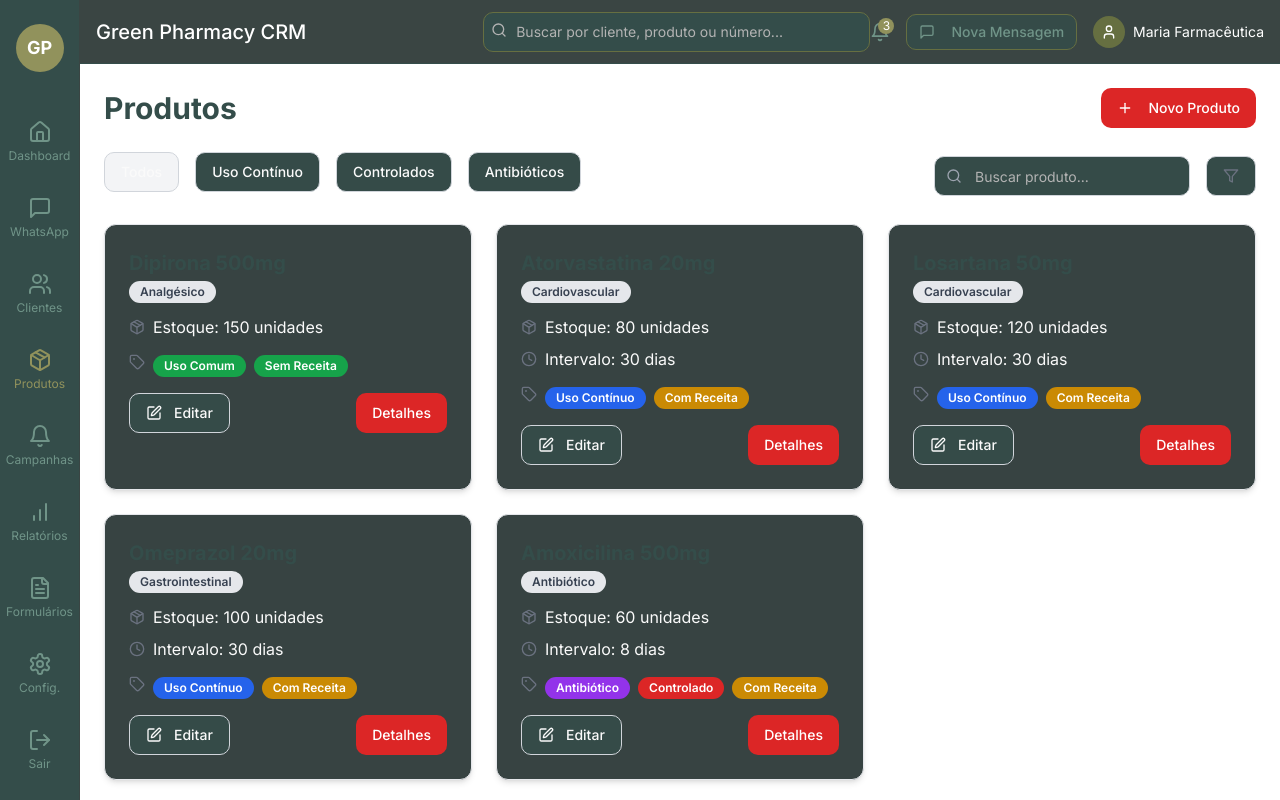
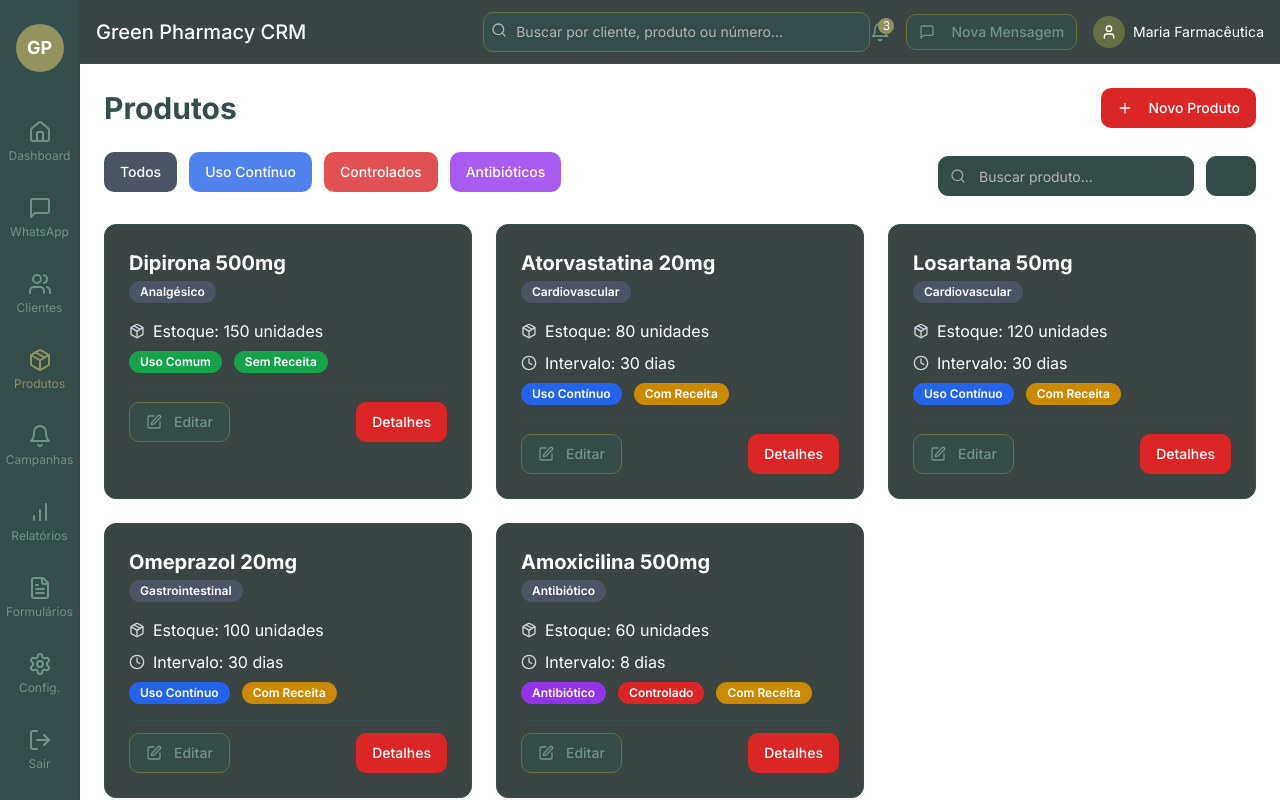
Before and after one commit to CostaMAyssa/Projeto_Saira, a React (Vite) app: page / in a window 1280 px wide. Both pictures are taken after a click on the element "Produtos". Built offline with nearby package versions, Linux system fonts and the light colour scheme.

Commit message:
Fix: Apply correct color to the component

```diff
--- a/src/components/products/ProductCard.tsx
+++ b/src/components/products/ProductCard.tsx
@@ -13,77 +13,65 @@ interface ProductCardProps {
 }
 
 const ProductCard = ({ product, onEdit, onViewDetails }: ProductCardProps) => {
-  const getProductBadges = (product: Product) => {
-    return (
-      <div className="flex flex-wrap gap-1 mt-2">
-        {product.tags.map((tag) => {
-          let className = "";
-          if (tag === "Uso Contínuo") {
-            className = "bg-blue-600 text-white";
-          } else if (tag === "Uso Comum") {
-            className = "bg-green-600 text-white";
-          } else if (tag === "Antibiótico") {
-            className = "bg-purple-600 text-white";
-          } else if (tag === "Controlado") {
-            className = "bg-red-600 text-white";
-          } else {
-            className = "bg-gray-600 text-white";
-          }
-
-          return (
-            <Badge key={tag} className={className + " mr-1"}>
-              {tag}
-            </Badge>
-          );
-        })}
-
-        {product.needsPrescription && (
-          <Badge className="bg-yellow-600 text-white">
-            Com Receita
-          </Badge>
-        )}
-
-        {!product.needsPrescription && (
-          <Badge className="bg-green-600 text-white">
-            Sem Receita
-          </Badge>
-        )}
-      </div>
-    );
+  const getTagBadgeClass = (tag: string) => {
+    if (tag === "Uso Contínuo") {
+      return "bg-blue-600 text-white";
+    } else if (tag === "Uso Comum") {
+      return "bg-green-600 text-white";
+    } else if (tag === "Antibiótico") {
+      return "bg-purple-600 text-white";
+    } else if (tag === "Controlado") {
+      return "bg-red-600 text-white";
+    } else {
+      return "bg-gray-600 text-white";
+    }
   };
 
   return (
-    <Card className="p-6 shadow-md border border-gray-200">
+    <Card className="p-6 bg-pharmacy-dark2 text-white border-pharmacy-dark1">
       <div className="flex justify-between">
         <div>
-          <h3 className="text-xl font-bold text-pharmacy-dark1">{product.name}</h3>
-          <Badge className="bg-gray-200 text-gray-700 mt-1">{product.category}</Badge>
+          <h3 className="text-xl font-bold text-white">{product.name}</h3>
+          <Badge className="bg-gray-600 text-white mt-1">{product.category}</Badge>
         </div>
       </div>
 
-      <div className="mt-3 space-y-2">
+      <div className="mt-4 space-y-2">
         <div className="flex items-center">
-          <Package className="h-4 w-4 text-gray-500 mr-2" />
+          <Package className="h-4 w-4 text-gray-300 mr-2" />
           <span>Estoque: {product.stock} unidades</span>
         </div>
 
         {product.interval && (
           <div className="flex items-center">
-            <Clock className="h-4 w-4 text-gray-500 mr-2" />
+            <Clock className="h-4 w-4 text-gray-300 mr-2" />
             <span>Intervalo: {product.interval} dias</span>
           </div>
         )}
 
-        <div className="flex items-center">
-          <Tag className="h-4 w-4 text-gray-500 mr-2" />
-          {getProductBadges(product)}
+        <div className="flex flex-wrap gap-2 mt-3">
+          {product.tags.map((tag) => (
+            <Badge key={tag} className={getTagBadgeClass(tag) + " mr-1"}>
+              {tag}
+            </Badge>
+          ))}
+
+          {product.needsPrescription ? (
+            <Badge className="bg-yellow-600 text-white">
+              Com Receita
+            </Badge>
+          ) : (
+            <Badge className="bg-green-600 text-white">
+              Sem Receita
+            </Badge>
+          )}
         </div>
       </div>
 
-      <div className="flex justify-between mt-4">
+      <div className="flex justify-between mt-4 pt-3 border-t border-pharmacy-dark1">
         <Button
           variant="outline"
-          className="border-gray-300"
+          className="border-pharmacy-green1 text-pharmacy-green2"
           onClick={() => onEdit(product.id)}
         >
           <Edit className="h-4 w-4 mr-1" />
--- a/src/components/products/ProductFilters.tsx
+++ b/src/components/products/ProductFilters.tsx
@@ -18,49 +18,61 @@ const ProductFilters = ({ activeFilter, setActiveFilter }: ProductFiltersProps)
     }
   };
 
+  const getFilterButtonClass = (filter: string | null) => {
+    const baseClass = "text-white font-medium";
+    const activeClass = activeFilter === filter ? "opacity-100" : "opacity-80 hover:opacity-100";
+
+    if (filter === "Uso Contínuo") {
+      return `${baseClass} ${activeClass} bg-blue-600 hover:bg-blue-700`;
+    } else if (filter === "Controlado") {
+      return `${baseClass} ${activeClass} bg-red-600 hover:bg-red-700`;
+    } else if (filter === "Antibiótico") {
+      return `${baseClass} ${activeClass} bg-purple-600 hover:bg-purple-700`;
+    } else {
+      // Default "Todos" button
+      return `${baseClass} ${activeClass} bg-gray-600 hover:bg-gray-700`;
+    }
+  };
+
   return (
     <div className="flex justify-between items-center mb-6">
-      <div className="flex space-x-4 overflow-x-auto pb-2">
+      <div className="flex space-x-3 overflow-x-auto pb-2">
         <Button
-          variant="outline"
-          className={`border-gray-300 ${activeFilter === null ? 'bg-gray-100' : ''}`}
+          className={getFilterButtonClass(null)}
           onClick={() => setActiveFilter(null)}
         >
           Todos
         </Button>
         <Button
-          variant="outline"
-          className={`border-gray-300 ${activeFilter === 'Uso Contínuo' ? 'bg-gray-100' : ''}`}
-          onClick={() => handleFilterClick('Uso Contínuo')}
+          className={getFilterButtonClass("Uso Contínuo")}
+          onClick={() => handleFilterClick("Uso Contínuo")}
         >
           Uso Contínuo
         </Button>
         <Button
-          variant="outline"
-          className={`border-gray-300 ${activeFilter === 'Controlado' ? 'bg-gray-100' : ''}`}
-          onClick={() => handleFilterClick('Controlado')}
+          className={getFilterButtonClass("Controlado")}
+          onClick={() => handleFilterClick("Controlado")}
         >
           Controlados
         </Button>
         <Button
-          variant="outline"
-          className={`border-gray-300 ${activeFilter === 'Antibiótico' ? 'bg-gray-100' : ''}`}
-          onClick={() => handleFilterClick('Antibiótico')}
+          className={getFilterButtonClass("Antibiótico")}
+          onClick={() => handleFilterClick("Antibiótico")}
         >
           Antibióticos
         </Button>
       </div>
 
-      <div className="flex items-center space-x-4">
+      <div className="flex items-center space-x-3">
         <div className="relative">
           <Search className="absolute left-3 top-1/2 transform -translate-y-1/2 h-4 w-4 text-gray-400" />
           <Input
             placeholder="Buscar produto..."
-            className="pl-10 pr-4 py-2 border-gray-300 rounded-md w-64"
+            className="pl-10 pr-4 py-2 border-pharmacy-dark1 rounded-md w-64"
           />
         </div>
-        <Button variant="outline" className="border-gray-300">
-          <Filter className="h-4 w-4 text-gray-500" />
+        <Button variant="outline" className="border-pharmacy-dark1">
+          <Filter className="h-4 w-4 text-pharmacy-dark1" />
         </Button>
       </div>
     </div>
```
